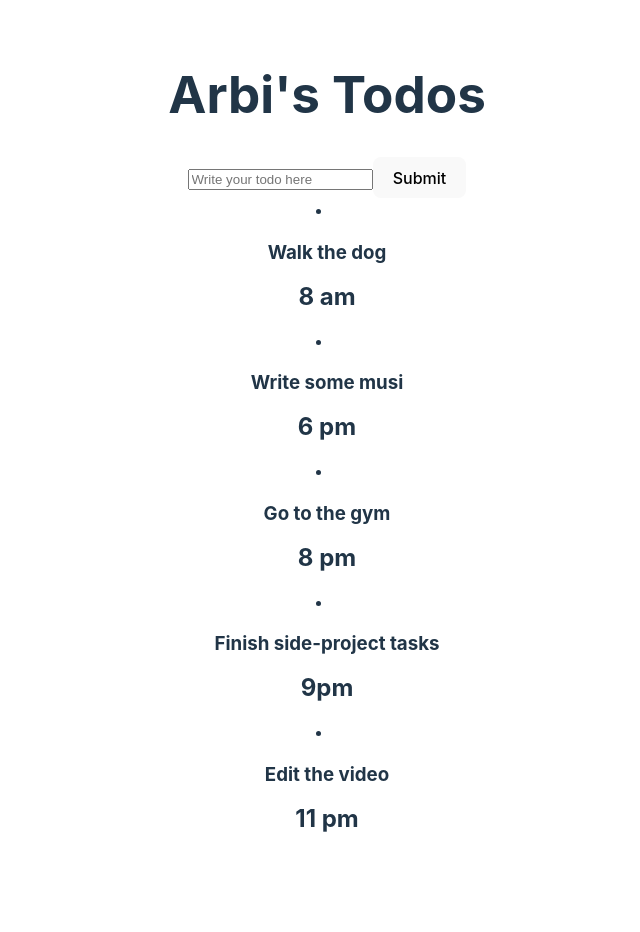
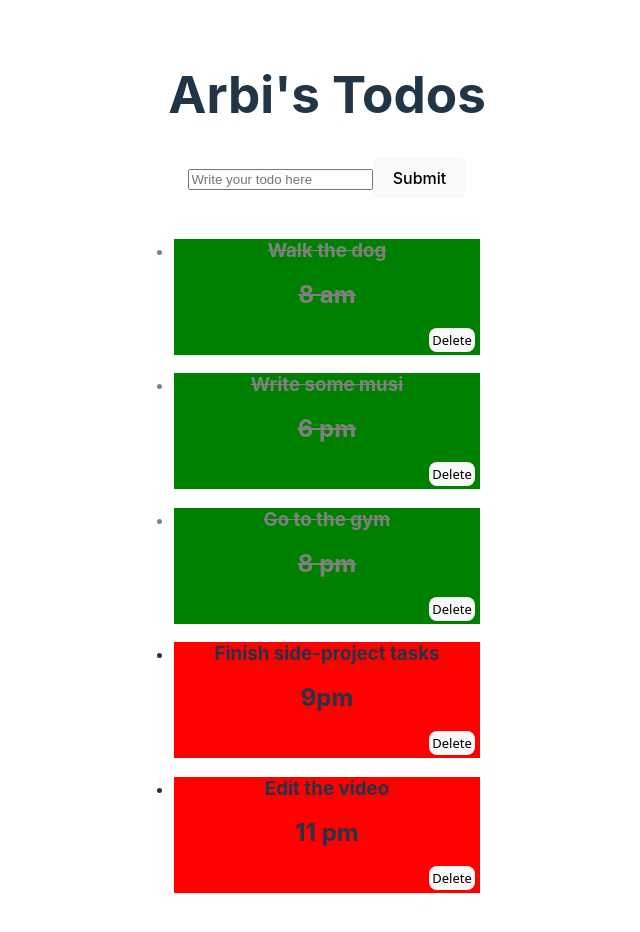
Before and after one commit to ArbenitBytyqi/hoxton-react-improver, a React (Vite) app: page / in a window 1280 px wide. Shown: the top 932 px of the page, without its empty margins (313-953 px from the left). Before the commit the page ends 883 px from the top, so only its background shows below. Built offline with nearby package versions, Linux system fonts and the light colour scheme.

Commit message:
Added style, split into components, added buttons

```diff
--- a/src/App.css
+++ b/src/App.css
@@ -40,7 +40,29 @@
   color: #888;
 }
 
+.todoList{
+  border: 1px solid white;
+  border-radius: 5px;
+  padding: 5px;
+}
 
 .completed-todo{
-  text-decoration: dotted;
+  text-decoration: line-through;
+  background-color: green;
+  color: grey;
+
 }
+
+.uncompleted-todo{
+  background-color: red;
+}
+
+
+
+.deleteButton{
+  padding: 2px;
+  font-size: small;
+  font-family: sans;
+  margin-bottom: 3px;
+  margin-left: 250px;
+}
--- a/src/App.tsx
+++ b/src/App.tsx
@@ -1,5 +1,6 @@
 import { useState } from "react";
 import "./App.css";
+import { Todos } from "./components/Todos";
 
 function App() {
   const [todos, setTodos] = useState([
@@ -35,19 +36,27 @@ function App() {
     },
   ]);
 
+  function deleteTodo(id: number) {
+    const todosCopy = todos.filter((todo) => todo.id !== id);
+    setTodos(todosCopy);
+  }
+
   return (
     <div className="App">
       <h1>Arbi's Todos</h1>
       <input type="text" placeholder="Write your todo here"></input>
       <button>Submit</button>
-      <div className="todoList">
+
+      <ul className="todoList">
         {todos.map((todo) => (
-          <li>
-            <h3>{todo.content}</h3>
-            <h2>{todo.string}</h2>
-          </li>
+          <Todos
+            todo={todo}
+            todos={todos}
+            setTodos={setTodos}
+            deleteTodo={deleteTodo}
+          />
         ))}
-      </div>
+      </ul>
     </div>
   );
 }
--- /dev/null
+++ b/src/components/Todos.tsx
@@ -0,0 +1,28 @@
+export function Todos({ todo, todos, setTodos, deleteTodo }) {
+  return (
+    <li className={todo.completed ? "completed-todo" : "uncompleted-todo"}>
+      <span
+        onClick={() => {
+          const todosCopy = structuredClone(todos);
+
+          const match = todosCopy.find((target) => target.id === todo.id);
+
+          match.completed = !match.completed;
+
+          setTodos(todosCopy);
+        }}
+      >
+        <h3>{todo.content}</h3>
+        <h2>{todo.string}</h2>
+      </span>
+      <button
+        className="deleteButton"
+        onClick={() => {
+          deleteTodo(todo.id);
+        }}
+      >
+        Delete
+      </button>
+    </li>
+  );
+}
```
